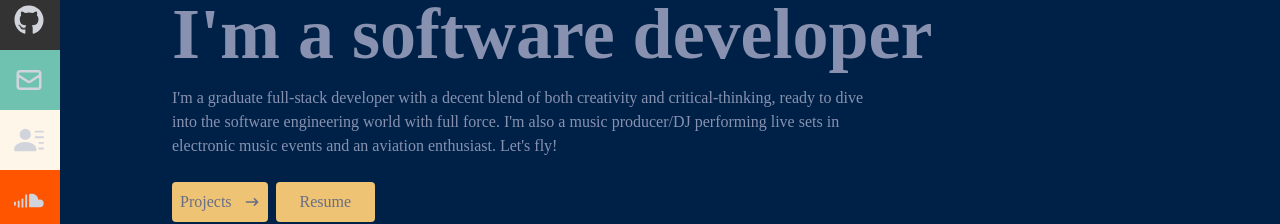
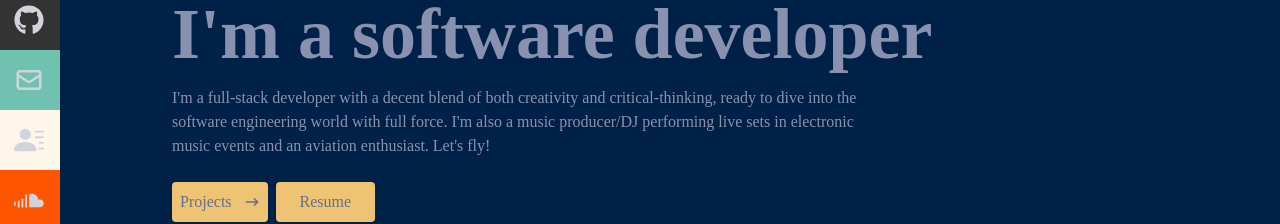
Before and after one commit to RazorSharp021/Portfolio, a React (Create React App) app: page / in a window 1280 px wide. Shown: the part 350-574 px from the top of the page. Built offline with nearby package versions, Linux system fonts and the light colour scheme.

Commit message:
about me update

```diff
--- a/src/components/Home.jsx
+++ b/src/components/Home.jsx
@@ -16,7 +16,7 @@ const Home = () => {
           I'm a software developer
         </h2>
         <p className="text-[#8892b0] py-4 max-w-[700px]">
-          I'm a graduate full-stack developer with a decent blend of both
+          I'm a full-stack developer with a decent blend of both
           creativity and critical-thinking, ready to dive into the software
           engineering world with full force. I'm also a music producer/DJ
           performing live sets in electronic music events and an aviation
```
